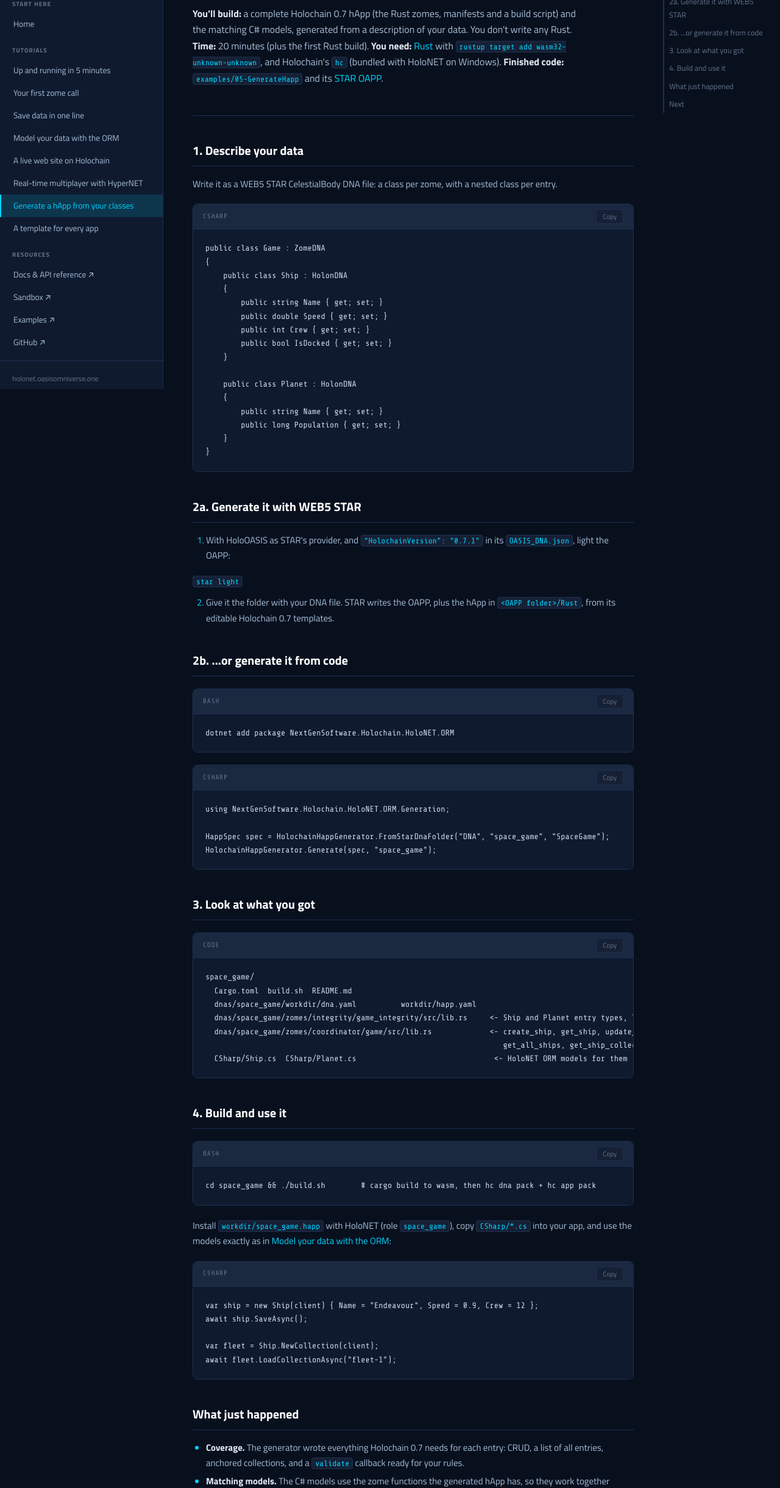
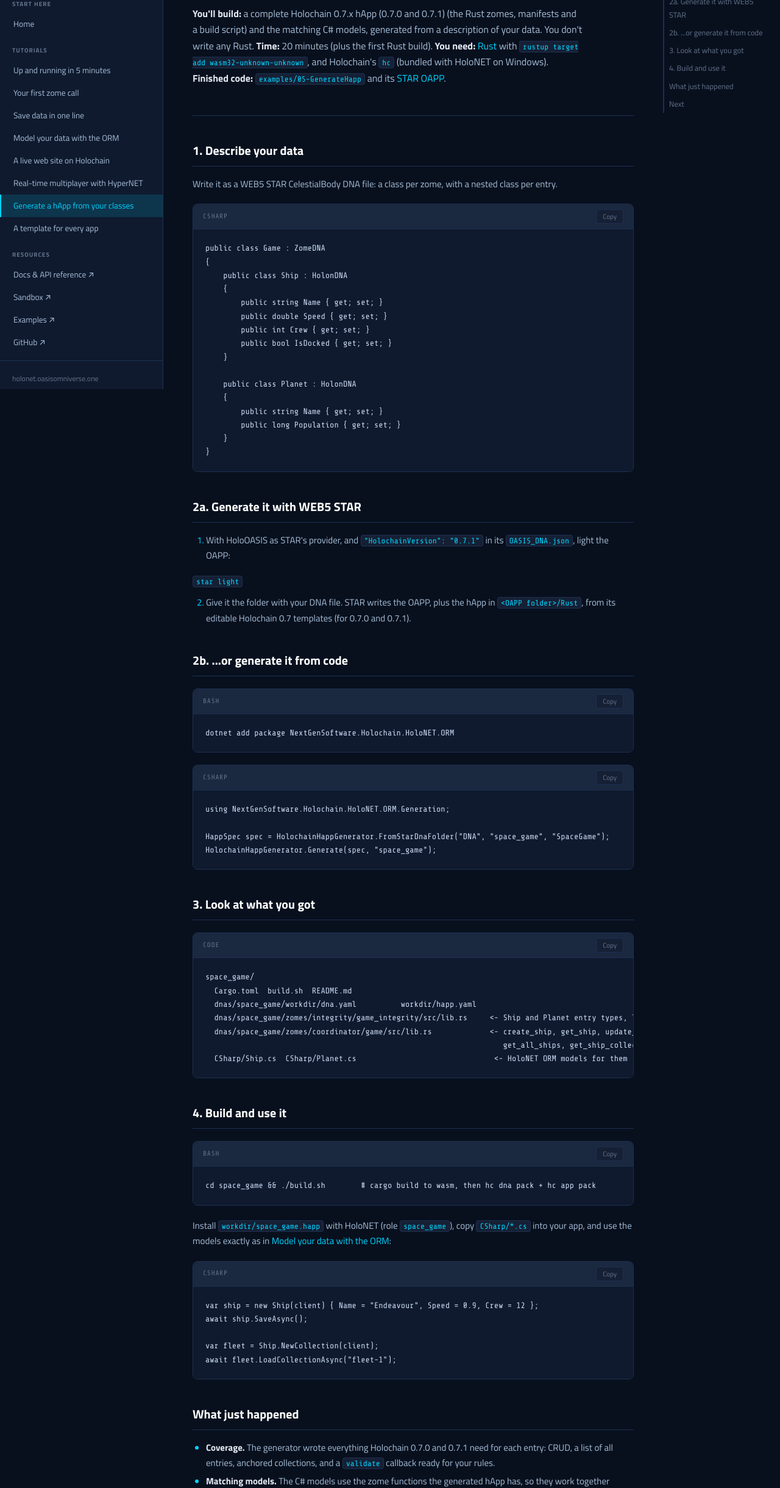
Before and after one commit to NextGenSoftwareUK/HoloNETLearnWebsite, a website: page tutorials/06-generate-a-happ.html in a window 1280 px wide. Shown: the part 162-2602 px from the top of the page at 61% size. Drawn offline with nearby package versions, Linux system fonts and the light colour scheme.

Commit message:
Windows, Linux and macOS; Holochain 0.7.0 and 0.7.1; phone runtimes 0.7.1

```diff
--- a/tutorials/06-generate-a-happ.html
+++ b/tutorials/06-generate-a-happ.html
@@ -4,7 +4,7 @@
 <meta charset="UTF-8">
 <meta name="viewport" content="width=device-width, initial-scale=1.0">
 <title>Generate a hApp from your classes — LEARN HOLONET</title>
-<meta name="description" content="You&#x27;ll build: a complete Holochain 0.7 hApp (the Rust zomes, manifests and a build script) and the matching C# models, generated from a description of your data. You don&#x27;t write any Rust.
+<meta name="description" content="You&#x27;ll build: a complete Holochain 0.7.x hApp (0.7.0 and 0.7.1) (the Rust zomes, manifests and a build script) and the matching C# models, generated from a description of your data. You don&#x27;t write any Rust.
 Time: 20 minutes (plus the first Rust build). You need: Rust with rustup target add wasm32-unknown-unknown, and Holochain&#x27;s hc (bundled with HoloNET on Windows).
 Finished code: examples/05-GenerateHapp and its STAR OAPP.">
 <link rel="preconnect" href="https://fonts.googleapis.com">
@@ -57,7 +57,7 @@ Finished code: examples/05-GenerateHapp and its STAR OAPP.">
       <div class="breadcrumb"><a href="/">LEARN HOLONET</a><span class="breadcrumb-sep">/</span><span>Tutorials</span></div>
       <div class="page-meta"><span class="badge badge-reference">Tutorial</span><span class="badge badge-version">HoloNET 4.x · Holochain 0.7.0 / 0.7.1</span></div>
       <h1 class="page-title">Generate a hApp from your classes</h1>
-      <p class="page-desc"><strong>You'll build:</strong> a complete Holochain 0.7 hApp (the Rust zomes, manifests and a build script) and the matching C# models, generated from a description of your data. You don't write any Rust.
+      <p class="page-desc"><strong>You'll build:</strong> a complete Holochain 0.7.x hApp (0.7.0 and 0.7.1) (the Rust zomes, manifests and a build script) and the matching C# models, generated from a description of your data. You don't write any Rust.
 <strong>Time:</strong> 20 minutes (plus the first Rust build). <strong>You need:</strong> <a href="https://rustup.rs">Rust</a> with <code>rustup target add wasm32-unknown-unknown</code>, and Holochain's <code>hc</code> (bundled with HoloNET on Windows).
 <strong>Finished code:</strong> <a href="https://github.com/holochain-open-dev/holochain-client-csharp/blob/main/examples/05-GenerateHapp/Program.cs"><code>examples/05-GenerateHapp</code></a> and its <a href="https://github.com/holochain-open-dev/holochain-client-csharp/tree/main/examples/05-GenerateHapp/StarOAPP">STAR OAPP</a>.</p>
     </div>
@@ -89,7 +89,7 @@ Finished code: examples/05-GenerateHapp and its STAR OAPP.">
 </ol>
 <p><code>star light</code></p>
 <ol start="2">
-<li>Give it the folder with your DNA file. STAR writes the OAPP, plus the hApp in <code>&lt;OAPP folder&gt;/Rust</code>, from its editable Holochain 0.7 templates.</li>
+<li>Give it the folder with your DNA file. STAR writes the OAPP, plus the hApp in <code>&lt;OAPP folder&gt;/Rust</code>, from its editable Holochain 0.7 templates (for 0.7.0 and 0.7.1).</li>
 </ol>
 <h2 id="2b-or-generate-it-from-code">2b. ...or generate it from code</h2>
 <div class="code-block"><div class="code-block-header"><span class="code-lang">bash</span><button class="copy-btn">Copy</button></div><pre>dotnet add package NextGenSoftware.Holochain.HoloNET.ORM
@@ -120,7 +120,7 @@ await fleet.LoadCollectionAsync(&quot;fleet-1&quot;);
 </pre></div>
 <h2 id="what-just-happened">What just happened</h2>
 <ul>
-<li><strong>Coverage.</strong> The generator wrote everything Holochain 0.7 needs for each entry: CRUD, a list of all entries, anchored collections, and a <code>validate</code> callback ready for your rules.</li>
+<li><strong>Coverage.</strong> The generator wrote everything Holochain 0.7.0 and 0.7.1 need for each entry: CRUD, a list of all entries, anchored collections, and a <code>validate</code> callback ready for your rules.</li>
 <li><strong>Matching models.</strong> The C# models use the zome functions the generated hApp has, so they work together without changes.</li>
 <li><strong>It's yours.</strong> Add validation rules, extra zome functions or links between entries. HoloNET's own tests generate this kind of hApp, compile it with cargo, and drive it with the ORM on real 0.7.0 and 0.7.1 conductors.</li>
 </ul>
```
Also changed, not shown: index.html (+1 -1 lines), tutorials/01-first-zome-call.html (+1 -1 lines).
